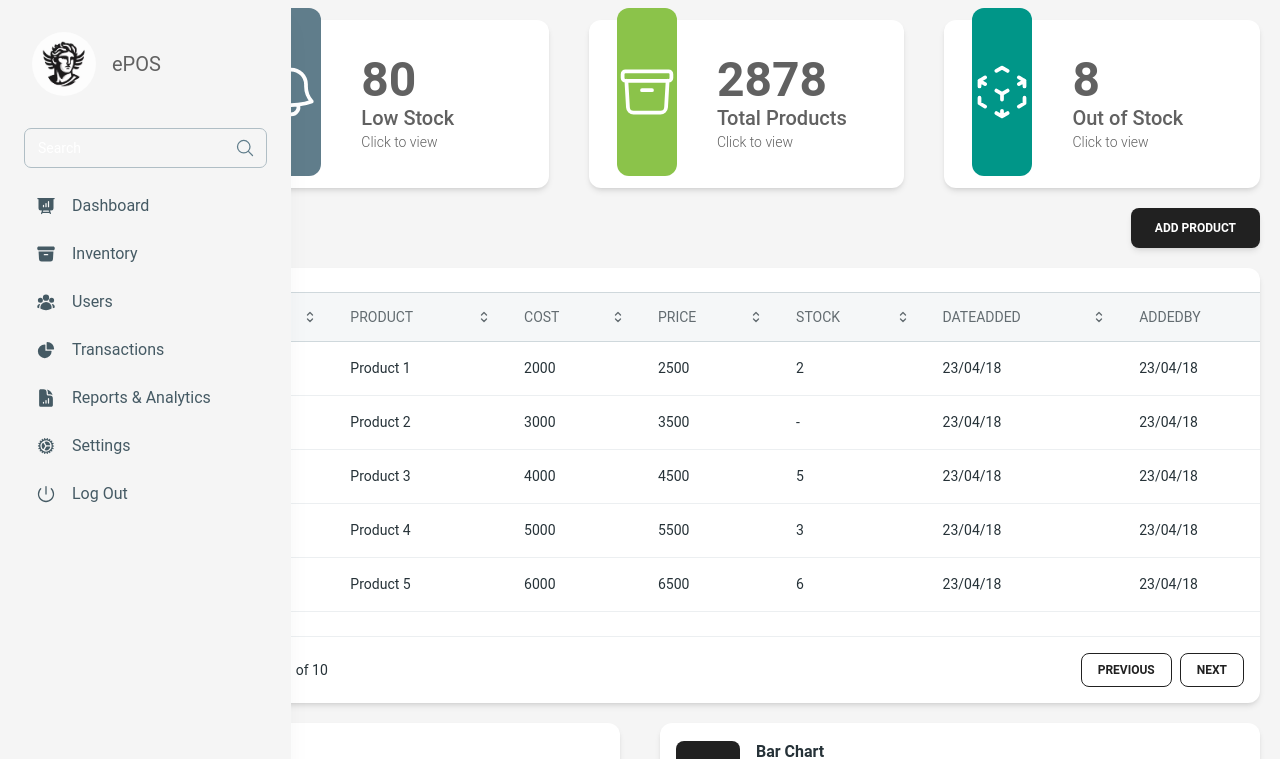
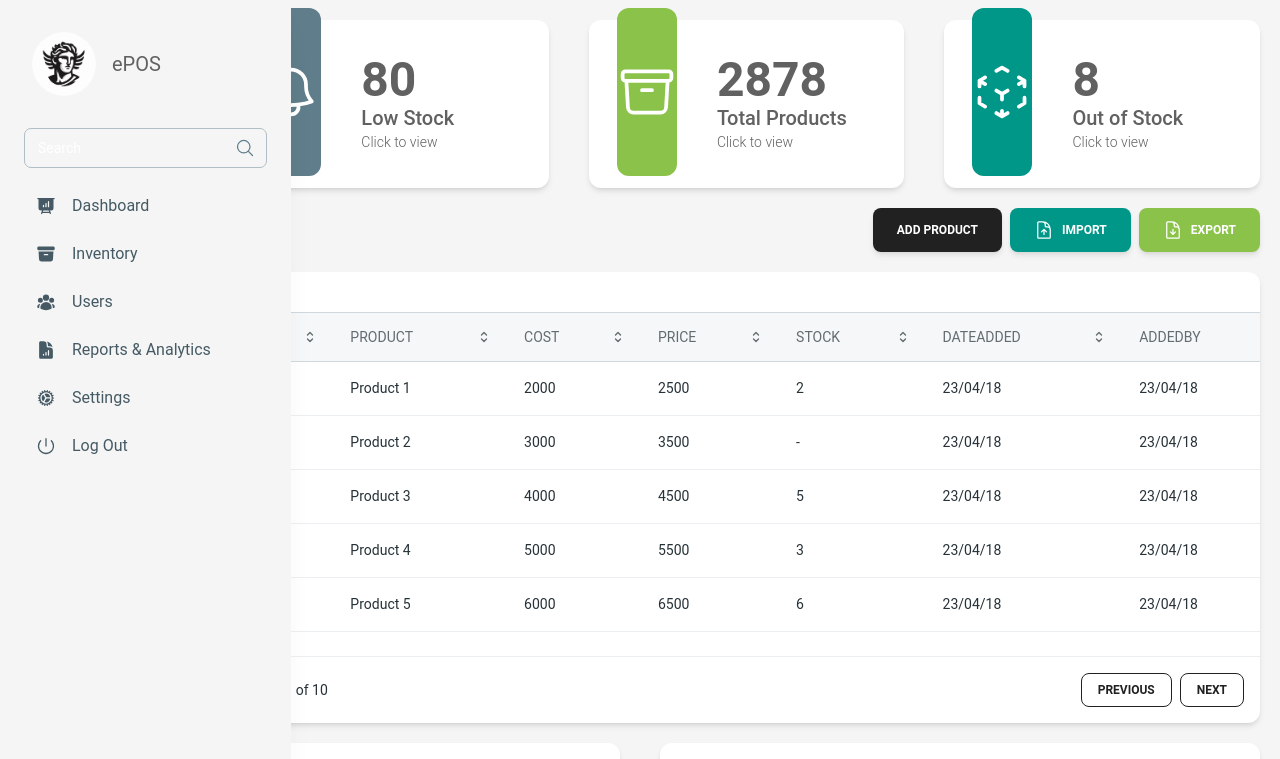
Before and after one commit to pearljan08/pos-web, a React (Vite) app: page /admin/inventory in a window 1280 px wide. Shown: the top 759 px of the page. Built offline with nearby package versions, Linux system fonts and the light colour scheme.

Commit message:
added buttons for inventory import and export

```diff
--- a/src/components/SideBarList.tsx
+++ b/src/components/SideBarList.tsx
@@ -25,11 +25,6 @@ const SideBarList = () => {
             id: 3,
             title: "Users",
             icon: <iconSolid.UserGroupIcon />
-        },
-        {
-            id: 4,
-            title: "Transactions",
-            icon: <iconSolid.ChartPieIcon />
         },
         {
             id: 5,
--- a/src/components/Table.tsx
+++ b/src/components/Table.tsx
@@ -22,12 +22,15 @@ import {
 import Terminal from "../pages/pos/Terminal";
 import { formatPeso } from "../lib/format";
 
-export function Table({ header, data}) {
+export function Table({ header, data, title}) {
   const columns = header || [];
   const rows = data || [];
 
   return (
     <Card className="h-full w-full">
+      <CardHeader floated={false} shadow={false} className="rounded-none">
+        {title || ""}
+      </CardHeader>
       <CardBody className="overflow-scroll px-0">
         <table className="w-full min-w-max table-auto text-left">
           <thead>
--- a/src/pages/admin/Inventory.tsx
+++ b/src/pages/admin/Inventory.tsx
@@ -3,7 +3,7 @@ import SideNav from "../../components/SideNav"
 import LineChart from "../../components/LineChart"
 import { Table } from "../../components/Table"
 import BarChart from "../../components/BarChart"
-import { BellIcon, CubeTransparentIcon, ArchiveBoxIcon } from "@heroicons/react/24/outline"
+import { BellIcon, CubeTransparentIcon, ArchiveBoxIcon, DocumentArrowUpIcon, DocumentArrowDownIcon } from "@heroicons/react/24/outline"
 import { formatPeso } from "../../lib/format"
 import Modal from "../../components/Modal"
 import { useState } from "react"
@@ -228,8 +228,10 @@ const Inventory = () => {
             <div className="col-span-5">
               <div className="grid grid-cols-3">
                 <div className="col-span-3">
-                  <div className="m-5 mt-0 flex justify-end">
+                  <div className="m-5 mt-0 flex justify-end gap-2">
                     <Button onClick={handleOpen}>Add Product</Button>
+                    <Button className="flex flex-row items-center gap-2 bg-teal-500"><DocumentArrowUpIcon className="w-5 h-5"/>Import</Button>
+                    <Button className="flex flex-row items-center gap-2 bg-light-green-500"><DocumentArrowDownIcon className="w-5 h-5"/>Export</Button>
                     <Modal open={open} handleOpen={handleOpen} dialogBody={modalBody}/>
                   </div>
                   <section className="m-5 mt-0">
```
